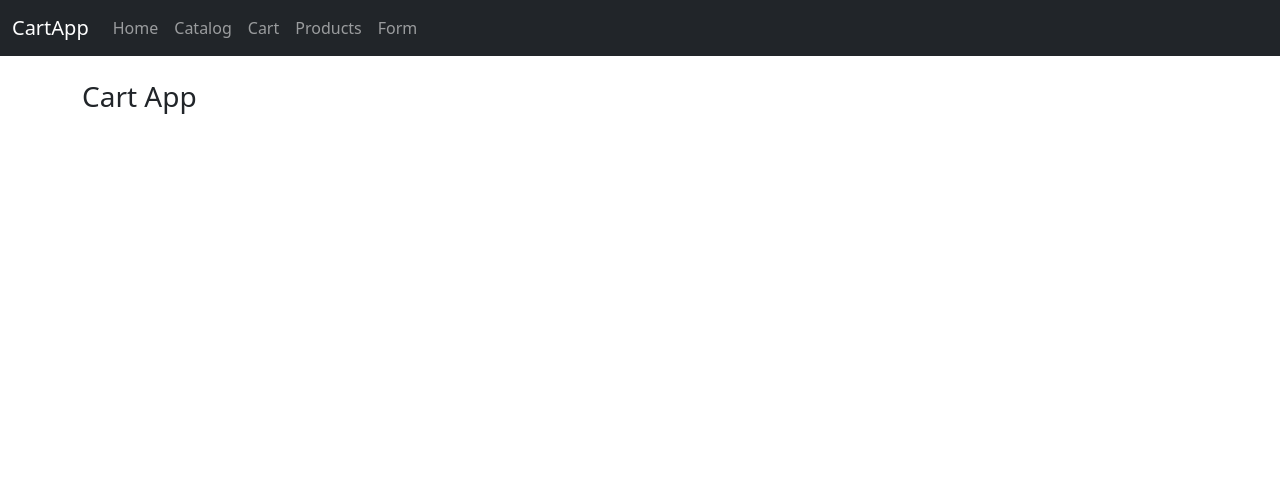
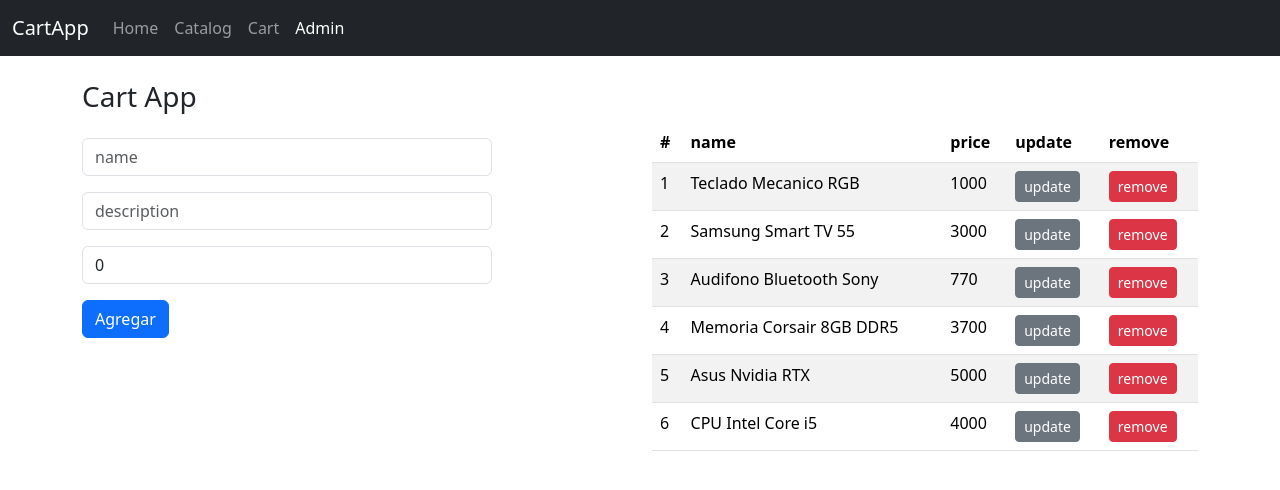
Before and after one commit to JaredSantiag/CartAppFront, a React (Vite) app: page /admin in a window 1280 px wide. Shown: the top 490 px of the page. Built offline with nearby package versions, Linux system fonts and the light colour scheme.

Commit message:
Eliminar producto y hook de producto

```diff
--- a/src/CartApp.jsx
+++ b/src/CartApp.jsx
@@ -1,12 +1,13 @@
 import { useItemsCart } from "./hooks/useItemCart"
+import { useProduct } from "./hooks/useProduct"
 import { Navbar } from "./components/Navbar";
 import { CartRoutes } from "./routes/CartRoutes";
 
 export const CartApp = () => {
 
-    const  { products, cartItems, handlerAddProduct, handlerAddProductCart, handlerDeleteCart } = useItemsCart();
+    const { products, initialProductForm, handlerAddProduct, handlerRemoveProduct,} = useProduct();
+    const { cartItems, handlerAddProductCart, handlerDeleteCart } = useItemsCart();
 
-    console.log(products);
     return (<>
         <Navbar/>
 
@@ -15,7 +16,9 @@ export const CartApp = () => {
             <CartRoutes
                 products={products}
                 cartItems={cartItems}
+                initialProductForm ={initialProductForm}
                 handlerAddProduct={handlerAddProduct}
+                handlerRemoveProduct={handlerRemoveProduct}
                 handlerAddProductCart={handlerAddProductCart}
                 handlerDeleteCart={handlerDeleteCart}/>
         </div>
--- a/src/components/Navbar.jsx
+++ b/src/components/Navbar.jsx
@@ -21,10 +21,7 @@ export const Navbar = () => {
                             <NavLink className={'nav-link'} to="/cart">Cart</NavLink>
                         </li>
                         <li className="nav-item">
-                            <NavLink className={'nav-link'} to="/list">Products</NavLink>
-                        </li>
-                        <li className="nav-item">
-                            <NavLink className={'nav-link'} to="/form">Form</NavLink>
+                            <NavLink className={'nav-link'} to="/admin">Admin</NavLink>
                         </li>
                     </ul>
                 </div>
--- a/src/components/ProductForm.jsx
+++ b/src/components/ProductForm.jsx
@@ -1,12 +1,6 @@
 import { useState } from "react";
 
-const initialProductForm = {
-    name:'',
-    description:'',
-    price:0
-}
-
-export const ProductForm = ({handlerAddProduct}) => {
+export const ProductForm = ({handlerAddProduct, initialProductForm}) => {
 
     const [productForm, setProductForm] = useState(initialProductForm);
 
--- a/src/components/ProductRow.jsx
+++ b/src/components/ProductRow.jsx
@@ -1,4 +1,9 @@
-export const ProductRow = ({ id,name,price }) => {
+export const ProductRow = ({ id,name,price,handlerRemoveProduct }) => {
+
+    const onRemoveProduct = (id) => {
+        handlerRemoveProduct(id);
+    }
+
     return (
         <tr>
             <td>{id}</td>
@@ -10,7 +15,10 @@ export const ProductRow = ({ id,name,price }) => {
                 </button>
             </td>
             <td>
-                <button type="button" className="btn btn-danger btn-sm">
+                <button
+                    type="button"
+                    className="btn btn-danger btn-sm"
+                    onClick={() => onRemoveProduct(id)}>
                     remove
                 </button>
             </td>
--- a/src/components/ProductsList.jsx
+++ b/src/components/ProductsList.jsx
@@ -1,6 +1,6 @@
 import { ProductRow } from "./ProductRow";
 
-export const ProductsList = ({products}) => {
+export const ProductsList = ({products, handlerRemoveProduct}) => {
 
     return (
         <table className="table table-hover table-striped">
@@ -20,7 +20,8 @@ export const ProductsList = ({products}) => {
                         key={id}
                         id={id}
                         name={name}
-                        price={price} />
+                        price={price}
+                        handlerRemoveProduct={handlerRemoveProduct}/>
                     ))
                 }
             </tbody>
--- a/src/hooks/useItemCart.js
+++ b/src/hooks/useItemCart.js
@@ -1,10 +1,6 @@
 import { useReducer, useEffect } from "react"
 import { itemsReducer } from "../reducer/itemsReducer";
 import { AddProductCart, DeleteProductCart, UpdateQuantityProductCart } from "../reducer/itemsActions";
-import { productReducer } from "../reducer/productReducer";
-import { getProducts } from "../services/productService";
-
-const initialProducts = getProducts();
 
 const initialCartItems = JSON.parse(sessionStorage.getItem('cart')) || [];
 
@@ -15,15 +11,6 @@ export const useItemsCart = () => {
     useEffect(() => {
         sessionStorage.setItem('cart', JSON.stringify(cartItems));
     },[cartItems])
-
-    const [products, dispatchProducts] = useReducer(productReducer, initialProducts);
-
-    const handlerAddProduct = (product) => {
-        dispatchProducts({
-            type: 'addPruduct',
-            payload: product
-        })
-    }
 
     const handlerAddProductCart = (product) => {
 
@@ -49,9 +36,7 @@ export const useItemsCart = () => {
     }
 
     return {
-        products,
         cartItems,
-        handlerAddProduct,
         handlerAddProductCart,
         handlerDeleteCart
     }
--- /dev/null
+++ b/src/hooks/useProduct.js
@@ -0,0 +1,38 @@
+import { useReducer } from "react"
+import { productReducer } from "../reducer/productReducer";
+import { getProducts } from "../services/productService";
+
+const initialProducts = getProducts();
+
+export const useProduct = () => {
+
+    const initialProductForm = {
+        name:'',
+        description:'',
+        price:0
+    }
+
+    const [products, dispatch] = useReducer(productReducer, initialProducts);
+
+    const handlerAddProduct = (product) => {
+        dispatch({
+            type: 'addPruduct',
+            payload: product
+        })
+    }
+
+    const handlerRemoveProduct = (id) => {
+        dispatch({
+            type: 'removeProduct',
+            payload: id
+        })
+    }
+
+    return {
+        products,
+        initialProductForm,
+        handlerAddProduct,
+        handlerRemoveProduct
+    }
+
+}
--- a/src/reducer/productReducer.js
+++ b/src/reducer/productReducer.js
@@ -11,6 +11,9 @@ export const productReducer = (state =[], action) => {
                 }
             ];
 
+        case 'removeProduct':
+            return state.filter(product => product.id !== action.payload)
+
         default:
             return state;
     }
--- a/src/routes/CartRoutes.jsx
+++ b/src/routes/CartRoutes.jsx
@@ -4,12 +4,16 @@ import { CartView } from "../components/CartView"
 import { ProductsList } from "../components/ProductsList"
 import { ProductForm } from "../components/ProductForm"
 
-export const CartRoutes = ({products, handlerAddProduct, handlerAddProductCart, cartItems, handlerDeleteCart}) => {
+export const CartRoutes = ({products,initialProductForm, handlerAddProduct, handlerRemoveProduct, handlerAddProductCart, cartItems, handlerDeleteCart}) => {
     return (
         <Routes>
             <Route
                 path='catalog'
-                element={<CatalogView products={products} handler={handlerAddProductCart} />} />
+                element={(
+                    products.length===0
+                    ? <div className="alert alert-warning">No hay producctos en el sisteema</div>
+                    : <CatalogView products={products} handler={handlerAddProductCart} />
+                )} />
 
             <Route
                 path='cart'
@@ -28,12 +32,19 @@ export const CartRoutes = ({products, handlerAddProduct, handlerAddProductCart,
                 element={<Navigate to={'/catalog'} />} />
 
             <Route
-                path='list'
-                element={<ProductsList products={products}/>}/>
-
-            <Route
-                path='form'
-                element={<ProductForm handlerAddProduct={handlerAddProduct}/>}/>
+                path='admin'
+                element={(
+                    <div className="row">
+                        <div className="col">
+                            <ProductForm initialProductForm={initialProductForm} handlerAddProduct={handlerAddProduct}/>
+                        </div>
+                        <div className="col">
+                            {products.length===0
+                            ? <div className="alert alert-warning">No hay producctos en el sistema</div>
+                            : <ProductsList products={products} handlerRemoveProduct={handlerRemoveProduct}/>}
+                        </div>
+                    </div>
+                )}/>
         </Routes>
     )
 }
```
